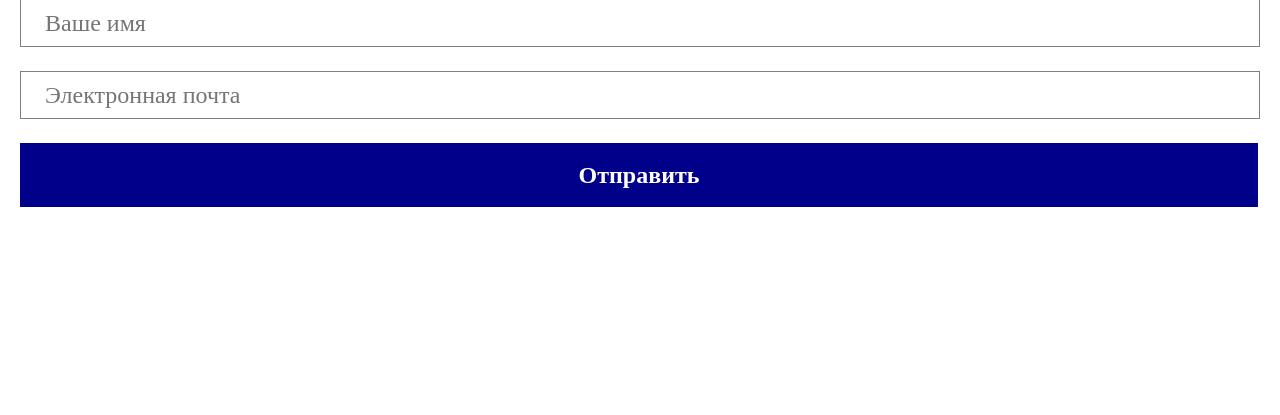
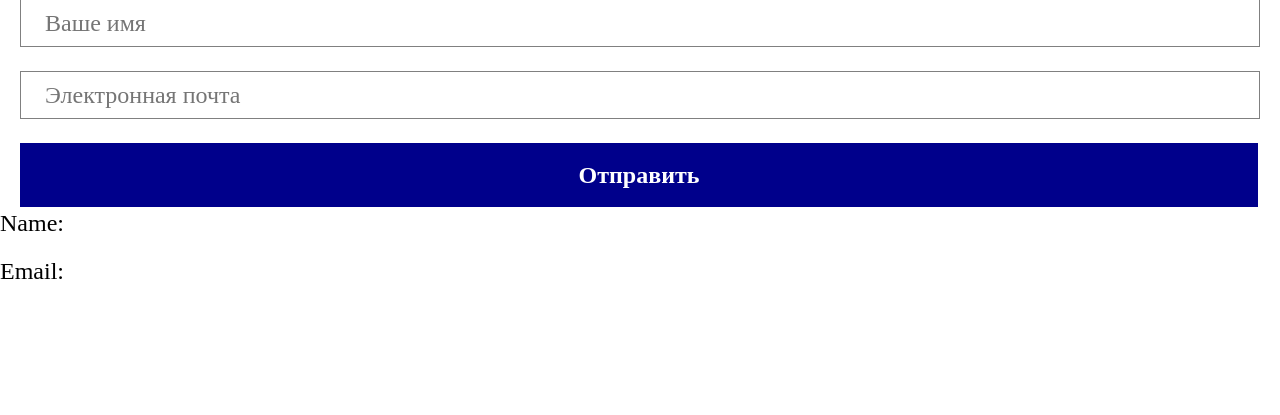
Before and after one commit to ssavl/Code_Studio, a Django app: page / in a window 1280 px wide. Shown: the part 2099-2514 px from the top of the page. Before the commit the page ends 2306 px from the top, so only its background shows below. Run offline with Django 3.2, Linux system fonts and the light colour scheme; tables that the repository leaves empty hold one stand-in row (values such as "Sample post"); grey boxes marked "Sample" are stand-in pictures; some web fonts are replaced.

Commit message:
added forms and edited views and templates

```diff
--- /dev/null
+++ b/code_studio/core/forms.py
@@ -0,0 +1,6 @@
+from django import forms
+
+
+class MyFormClient(forms.Form):
+    name = forms.CharField(max_length=20)
+    email = forms.EmailField()
--- a/code_studio/core/views.py
+++ b/code_studio/core/views.py
@@ -8,7 +8,7 @@
 # from config import email, password
 from django.utils import timezone
 from django.core.exceptions import ObjectDoesNotExist
-
+from .forms import MyFormClient
 
 
 def email_sender(name, to_email):
@@ -96,11 +96,12 @@
         products = ["Тут будет первый Продукт", "Тут будет второй продукт"]
 
 
-
+    client_form = MyFormClient()
 
 
 
     ctx = {
+        'client_form': client_form,
         'keywords_page': keywords_page,
         'description_page': description_page,
         'title_tag': title_tag,
--- a/code_studio/templates/index.html
+++ b/code_studio/templates/index.html
@@ -68,7 +68,18 @@
                 <input type="text" name="email" placeholder="Электронная почта" class="text-box" id="email" onfocus="blurEvent(this)" onkeyup="onChangeEvent(this)">
                 <input type="submit" value="Отправить" class="button" onclick="event.preventDefault();onSubmitEvent()">
             </form>
+
         </div>
+          <br>
+            <br>
+            <hr>
+            <br>
+            <div>
+                <form method="post" action="">
+                    {% csrf_token %}
+                    {{ client_form.as_p }}
+                </form>
+            </div>
     </div>
     <script src="https://api-maps.yandex.ru/2.1/?lang=ru_RU&amp;apikey=28ba27e6-8179-45dd-8a90-a542e1883e67" type="text/javascript"></script>
 	<script src= "{% static "js/swiper-bundle.min.js" %}"></script>
```
